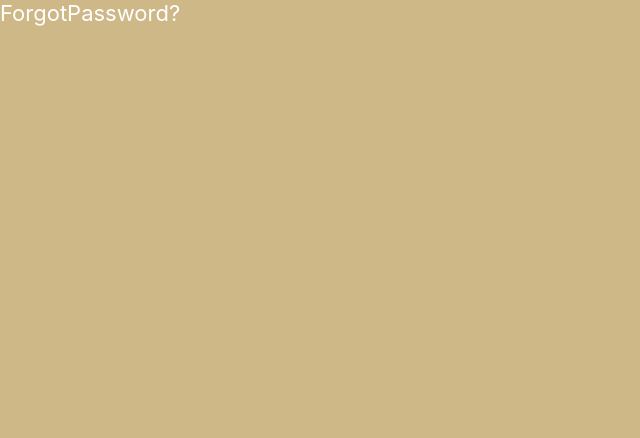
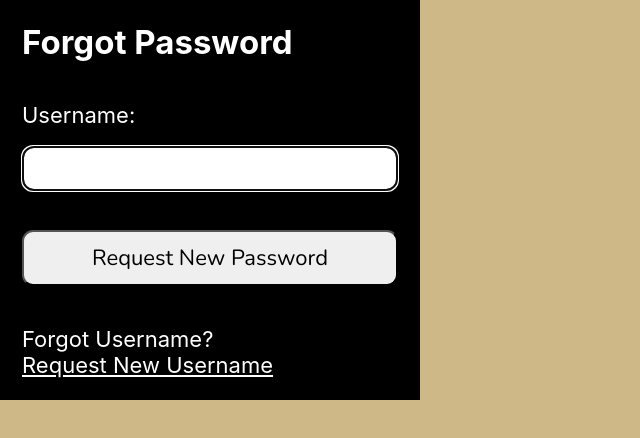
Before and after one commit to AdityaGupta03/PurdueHub, a React (Create React App) app in the folder register_ui/register-ui/: page /forgotpass in a window 1280 px wide. Shown: the top 438 px of the page, without its empty margins (0-640 px from the left). Built offline with nearby package versions, Linux system fonts and the light colour scheme.

Commit message:
Added Forgot Password UI, Starting On Forgot Username

```diff
--- a/register_ui/register-ui/src/ForgotPassword.js
+++ b/register_ui/register-ui/src/ForgotPassword.js
@@ -1,7 +1,71 @@
 import React from 'react'
+import {useRef, useState, useEffect} from 'react';
+import { Link } from 'react-router-dom';
 
-export default function ForgotPassword() {
+
+export const ForgotPassword = () => {
+    const userRef = useRef(); // set user focus on first input when the form loads
+    const errRef = useRef(); // set focus on errors if they occur, good for accessibility pursposes as well
+
+    const [user, setUser] = useState('');
+    const [errMsg, setErrMsg] = useState('');
+    const [success, setSuccess] = useState(false); // replace with react router
+
+    // Set focus on first user input when page updates
+    useEffect(() => {
+        userRef.current.focus();
+    }, [])
+
+    // When user inputs changes, error messages go away
+    useEffect(() => {
+        setErrMsg('');
+    }, [user])
+
+    const handleSubmit = async (e) => {
+        e.preventDefault(); // avoid reloading the page as default
+
+        // INSERT BACKEND LOGIC HERE
+
+        console.log(user);
+        setUser('');
+        setSuccess(true);
+    }
+
+
   return (
-    <div>ForgotPassword?</div>
-  )
+        <>
+        {success ? (
+            <section>
+                <h1>Successful! <br /> Please check your email</h1>
+                <p>
+                    <Link to="/login">Back To Sign In</Link>
+                </p>
+            </section>
+        ) : (
+        <section>
+            {/* If errmsg is true, display an error and put focus on it*/}
+            <p ref={errRef} className={errMsg ? "errmsg" : "offsreen"}></p>
+            <h1> Forgot Password </h1>
+            <form onSubmit={handleSubmit}>
+                <label htmlFor='username'>Username:</label>
+                    <input
+                        type='text'
+                        id='username'
+                        ref={userRef} // set user focus first on username
+                        autoComplete='off'
+                        onChange={(e) => setUser(e.target.value)} // grab input whenever it changes
+                        value={user}
+                        required
+                   />
+                   <button>Request New Password</button>
+            </form>
+            <p>Forgot Username?<br />
+                <Link to="/forgotusername">Request New Username</Link>
+            </p>
+        </section>
+         )}
+         </>
+    )
 }
+
+export default ForgotPassword;
--- a/register_ui/register-ui/src/Login.js
+++ b/register_ui/register-ui/src/Login.js
@@ -74,7 +74,9 @@
                 {/*<a href="#">Sign Up</a>  Will need to introduce router */}
                 <Link to="/register">Register</Link>
             </p>
-
+            <p>Forgot Password? <br />
+                <Link to="/forgotpass">Reset Password</Link>
+            </p>
         </section>
          )}
          </>
```
Also changed, not shown: register_ui/register-ui/src/ForgotUsername.js (added).
